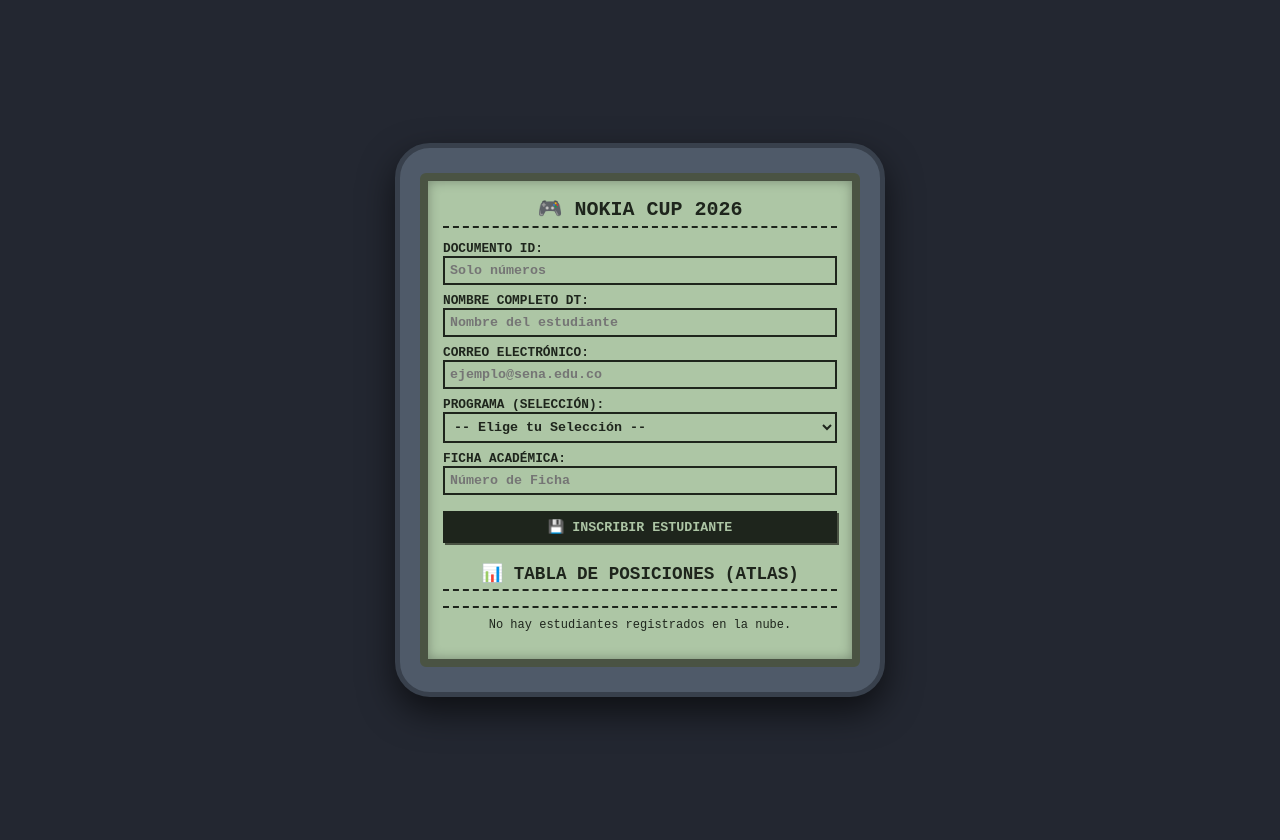
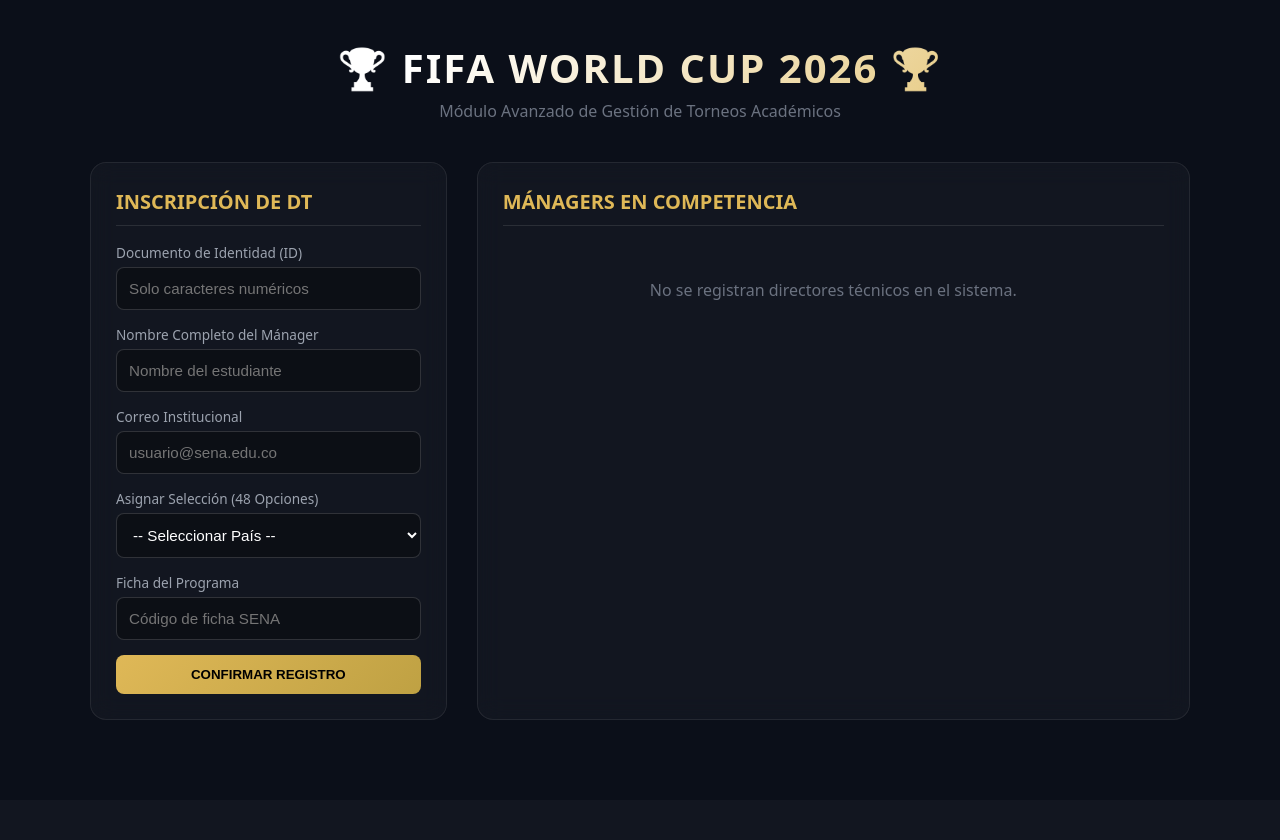
Before and after one commit to Brayanbii/june05, a Flask app: page / in a window 1280 px wide. After the commit the page ends 720 px from the top, so only its background shows below. Run offline with Flask 3, Linux system fonts and the light colour scheme; data that the repository does not hold is empty.

Commit message:
Update index.html

```diff
--- a/templates/index.html
+++ b/templates/index.html
@@ -3,199 +3,198 @@
 <head>
     <meta charset="UTF-8">
     <meta name="viewport" content="width=device-width, initial-scale=1.0">
-    <title>Nokia Cup 2026 - Copa del Mundo</title>
+    <title>FIFA World Cup 2026 - Dashboard Pro</title>
     <style>
         :root {
-            --nokia-screen: #adc6a5;
-            --nokia-dark: #1e251c;
-            --nokia-border: #4a5343;
+            --bg-dark: #0b0f19;
+            --card-bg: rgba(255, 255, 255, 0.03);
+            --gold: #dfb857;
+            --text-white: #f3f4f6;
+            --neon-green: #00ff87;
+            --error-red: #ff4d4d;
         }
         body {
-            background-color: #232731;
-            font-family: 'Courier New', Courier, monospace;
-            color: var(--nokia-dark);
-            display: flex;
-            justify-content: center;
-            align-items: center;
-            min-height: 100vh;
+            background-color: var(--bg-dark);
+            color: var(--text-white);
+            font-family: system-ui, -apple-system, BlinkMacSystemFont, 'Segoe UI', Roboto, sans-serif;
             margin: 0;
-            padding: 20px;
+            padding: 40px 20px;
         }
-        .nokia-phone {
-            background: #4f5a69;
-            border-radius: 35px;
-            padding: 25px 20px;
-            box-shadow: 0px 15px 35px rgba(0,0,0,0.6);
-            width: 100%;
-            max-width: 440px;
-            border: 5px solid #38404c;
+        .container {
+            max-width: 1100px;
+            margin: 0 auto;
         }
-        .screen {
-            background-color: var(--nokia-screen);
-            border: 8px solid var(--nokia-border);
-            border-radius: 6px;
-            padding: 15px;
-            min-height: 420px;
-            box-shadow: inset 0px 0px 12px rgba(0,0,0,0.3);
+        .header {
+            text-align: center;
+            margin-bottom: 40px;
         }
-        h1, h2 {
-            text-align: center;
+        .header h1 {
+            font-size: 2.5rem;
+            text-transform: uppercase;
+            letter-spacing: 2px;
+            margin: 0;
+            background: linear-gradient(135deg, #fff 30%, var(--gold));
+            -webkit-background-clip: text;
+            -webkit-text-fill-color: transparent;
+        }
+        .grid {
+            display: grid;
+            grid-template-columns: 1fr 2fr;
+            gap: 30px;
+        }
+        @media (max-width: 850px) { .grid { grid-template-columns: 1fr; } }
+        .card {
+            background: var(--card-bg);
+            border: 1px solid rgba(255, 255, 255, 0.08);
+            backdrop-filter: blur(12px);
+            border-radius: 16px;
+            padding: 25px;
+        }
+        h2 {
+            font-size: 1.25rem;
+            color: var(--gold);
             text-transform: uppercase;
             margin-top: 0;
-            border-bottom: 2px dashed var(--nokia-dark);
-            padding-bottom: 5px;
-            font-size: 1.25rem;
+            border-bottom: 1px solid rgba(255, 255, 255, 0.1);
+            padding-bottom: 10px;
         }
-        h2 { font-size: 1.1rem; margin-top: 20px; }
-        .form-group {
-            margin-bottom: 8px;
-        }
-        label {
-            display: block;
-            font-weight: bold;
-            font-size: 0.8rem;
-            text-transform: uppercase;
-        }
+        .form-group { margin-bottom: 15px; }
+        label { display: block; font-size: 0.85rem; color: #9ca3af; margin-bottom: 5px; }
         input, select {
             width: 100%;
-            padding: 5px;
-            background: transparent;
-            border: 2px solid var(--nokia-dark);
-            color: var(--nokia-dark);
-            font-family: 'Courier New', Courier, monospace;
+            padding: 12px;
+            background: rgba(0, 0, 0, 0.3);
+            border: 1px solid rgba(255, 255, 255, 0.15);
+            border-radius: 8px;
+            color: white;
+            box-sizing: border-box;
+            font-size: 0.95rem;
+        }
+        input:focus, select:focus { border-color: var(--gold); outline: none; }
+        .btn {
+            width: 100%;
+            padding: 12px;
+            background: linear-gradient(135deg, var(--gold), #bfa143);
+            color: #000;
+            border: none;
+            border-radius: 8px;
             font-weight: bold;
-            box-sizing: border-box;
+            cursor: pointer;
+            text-transform: uppercase;
+            transition: opacity 0.2s;
         }
-        input:focus, select:focus {
-            background-color: rgba(0,0,0,0.05);
-            outline: none;
-        }
-        button {
-            width: 100%;
-            padding: 8px;
-            background: var(--nokia-dark);
-            color: var(--nokia-screen);
-            border: none;
-            font-family: 'Courier New', Courier, monospace;
-            font-weight: bold;
-            text-transform: uppercase;
-            cursor: pointer;
-            margin-top: 8px;
-            box-shadow: 2px 2px 0px var(--nokia-border);
-        }
-        button:active {
-            box-shadow: 0px 0px 0px;
-        }
+        .btn:hover { opacity: 0.9; }
         .alert {
-            padding: 6px;
-            margin: 10px 0;
-            border: 2px solid var(--nokia-dark);
-            font-size: 0.75rem;
-            font-weight: bold;
+            padding: 12px;
+            border-radius: 8px;
+            margin-bottom: 20px;
+            font-weight: 500;
             text-align: center;
         }
-        .alert-success { background-color: rgba(0, 150, 0, 0.15); }
-        .alert-danger { background-color: rgba(200, 0, 0, 0.15); }
+        .alert-success { background: rgba(0, 255, 135, 0.15); color: var(--neon-green); border: 1px solid var(--neon-green); }
+        .alert-error { background: rgba(255, 77, 77, 0.15); color: var(--error-red); border: 1px solid var(--error-red); }
 
-        .tabla-scroll {
-            margin-top: 10px;
-            overflow-x: auto;
-            max-height: 200px;
-            border-top: 2px dashed var(--nokia-dark);
-        }
         table {
             width: 100%;
             border-collapse: collapse;
-            font-size: 0.75rem;
-        }
-        th {
-            border-bottom: 2px solid var(--nokia-dark);
-            text-transform: uppercase;
             text-align: left;
         }
-        td, th {
-            padding: 4px;
+        th, td { padding: 14px; border-bottom: 1px solid rgba(255, 255, 255, 0.05); }
+        th { font-size: 0.85rem; color: #9ca3af; text-transform: uppercase; }
+        .btn-action {
+            background: rgba(255,255,255,0.07);
+            color: var(--neon-green);
+            padding: 6px 12px;
+            border-radius: 6px;
+            text-decoration: none;
+            font-size: 0.85rem;
+            border: 1px solid rgba(0, 255, 135, 0.3);
         }
-        .btn-play {
-            background: var(--nokia-dark);
-            color: var(--nokia-screen);
-            padding: 2px 5px;
-            text-decoration: none;
-            font-size: 0.7rem;
-            font-weight: bold;
-            text-transform: uppercase;
-        }
+        .btn-action:hover { background: rgba(0, 255, 135, 0.1); }
     </style>
 </head>
 <body>
 
-<div class="nokia-phone">
-    <div class="screen">
-        <h1>🎮 NOKIA CUP 2026</h1>
+<div class="container">
+    <div class="header">
+        <h1>🏆 FIFA World Cup 2026 🏆</h1>
+        <p style="color: #6b7280; margin-top: 5px;">Módulo Avanzado de Gestión de Torneos Académicos</p>
+    </div>
 
     {% if mensaje %}
-            <div class="alert alert-{{ tipo_mensaje }}">
+        <div class="alert alert-{{ 'success' if tipo_mensaje == 'success' else 'error' }}">
             {{ mensaje }}
         </div>
     {% endif %}
 
+    <div class="grid">
+        <!-- Panel de Registro Obligatorio -->
+        <div class="card">
+            <h2>Inscripción de DT</h2>
             <form method="POST" action="/">
                 <div class="form-group">
-                <label>Documento ID:</label>
-                <input type="text" name="documento" required placeholder="Solo números">
+                    <label>Documento de Identidad (ID)</label>
+                    <input type="text" name="documento" required placeholder="Solo caracteres numéricos">
                 </div>
                 <div class="form-group">
-                <label>Nombre Completo DT:</label>
+                    <label>Nombre Completo del Mánager</label>
                     <input type="text" name="nombre" required placeholder="Nombre del estudiante">
                 </div>
                 <div class="form-group">
-                <label>Correo Electrónico:</label>
-                <input type="email" name="correo" required placeholder="ejemplo@sena.edu.co">
+                    <label>Correo Institucional</label>
+                    <input type="email" name="correo" required placeholder="usuario@sena.edu.co">
                 </div>
                 <div class="form-group">
-                <label>Programa (Selección):</label>
+                    <label>Asignar Selección (48 Opciones)</label>
                     <select name="equipo" required>
-                    <option value="">-- Elige tu Selección --</option>
-                    <option value="Colombia">Colombia 🇨🇴</option>
-                    <option value="México">México 🇲🇽</option>
-                    <option value="Estados Unidos">Estados Unidos 🇺🇸</option>
-                    <option value="Canadá">Canadá 🇨🇦</option>
-                    <option value="Argentina">Argentina 🇦🇷</option>
+                        <option value="">-- Seleccionar País --</option>
+                        {% for pais in selecciones %}
+                            <option value="{{ pais.nombre }}">{{ pais.nombre }} (Grupo {{ pais.grupo }})</option>
+                        {% endfor %}
                     </select>
                 </div>
                 <div class="form-group">
-                <label>Ficha Académica:</label>
-                <input type="text" name="ficha" required placeholder="Número de Ficha">
+                    <label>Ficha del Programa</label>
+                    <input type="text" name="ficha" required placeholder="Código de ficha SENA">
                 </div>
-            <button type="submit">💾 Inscribir Estudiante</button>
+                <button type="submit" class="btn">Confirmar Registro</button>
             </form>
+        </div>
 
-        <h2>📊 TABLA DE POSICIONES (ATLAS)</h2>
-        <div class="tabla-scroll">
-            {% if jugadores %}
+        <!-- Consulta y Simulación en Tiempo Real -->
+        <div class="card">
+            <h2>Mánagers en Competencia</h2>
+            <div style="overflow-x: auto;">
+                {% if dts %}
                     <table>
                         <thead>
                             <tr>
-                            <th>Estudiante</th>
-                            <th>Programa/Ficha</th>
-                            <th>Pts/Goles</th>
-                            <th>Acción</th>
+                                <th>Director Técnico</th>
+                                <th>Selección / Ficha</th>
+                                <th>Estadísticas Globales</th>
+                                <th>Match Engine</th>
                             </tr>
                         </thead>
                         <tbody>
-                        {% for j in jugadores %}
+                            {% for dt in dts %}
                                 <tr>
-                                <td><strong>{{ j.nombre }}</strong><br>ID: {{ j.documento }}</td>
-                                <td>{{ j.equipo }}<br>Ficha: {{ j.ficha }}</td>
-                                <td>🏆 {{ j.puntos }} PTS<br>⚽ {{ j.goles_favor }} GF</td>
-                                <td><a href="/simular/{{ j.documento }}" class="btn-play">🕹️ Jugar</a></td>
+                                    <td><strong>{{ dt.nombre }}</strong><br><span style="color: #6b7280; font-size: 0.8rem;">ID: {{ dt.documento }}</span></td>
+                                    <td><span style="color: var(--gold);">{{ dt.equipo }}</span><br><span style="font-size: 0.8rem; color: #9ca3af;">Ficha: {{ dt.ficha }}</span></td>
+                                    <td>
+                                        ⚽ PJs: {{ dt.partidos_jugados }}<br>
+                                        📈 PTS: {{ dt.puntos }} | GF: {{ dt.goles_favor }}
+                                    </td>
+                                    <td>
+                                        <a href="/simular_fifa/{{ dt.documento }}" class="btn-action">Simular Partido</a>
+                                    </td>
                                 </tr>
                             {% endfor %}
                         </tbody>
                     </table>
                 {% else %}
-                <p style="font-size: 0.75rem; text-align: center; margin-top: 10px;">No hay estudiantes registrados en la nube.</p>
+                    <p style="color: #6b7280; text-align: center; padding: 20px 0;">No se registran directores técnicos en el sistema.</p>
                 {% endif %}
+            </div>
         </div>
     </div>
 </div>
```
Lines whose indentation alone changed are shown as unchanged.
